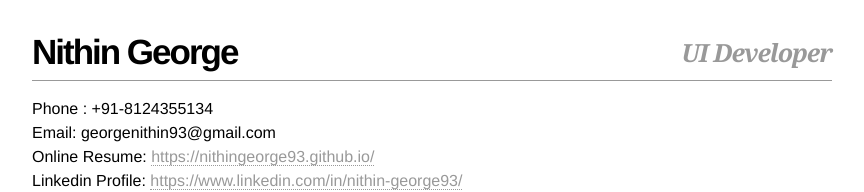
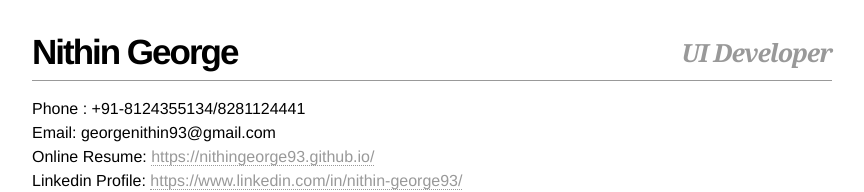
Before and after one commit to NithinGeorge93/nithingeorge93.github.io, a plain HTML site: page index.html in a window 1280 px wide. Shown: the top 192 px of the page, without its empty margins (208-1072 px from the left). Drawn offline with Linux system fonts and the light colour scheme.

Commit message:
Update index.html
add alternate contact number

```diff
--- a/index.html
+++ b/index.html
@@ -40,7 +40,7 @@
             <h1 class="fn">Nithin George<span style="font-style: italic; font-family: Georgia, Serif; float: right;  font-size:25px; color: #999; letter-spacing: -1px;">UI Developer</span></h1>
 
             <p>
-                Phone : <span class="tel">+91-8124355134</span><br />
+                Phone : <span class="tel">+91-8124355134/8281124441</span><br />
                 Email: <span class="email">georgenithin93@gmail.com</span><br/>
 		Online Resume: <a href="https://nithingeorge93.github.io/">https://nithingeorge93.github.io/</a><br/>
 		Linkedin Profile: <a href="https://www.linkedin.com/in/nithin-george93/">https://www.linkedin.com/in/nithin-george93/</a>
```
